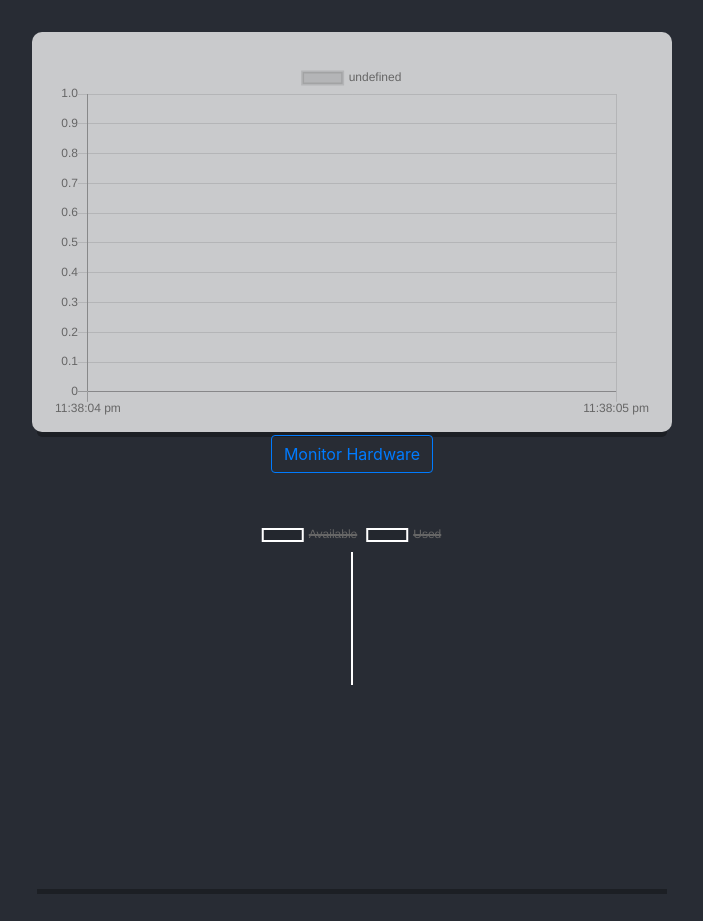
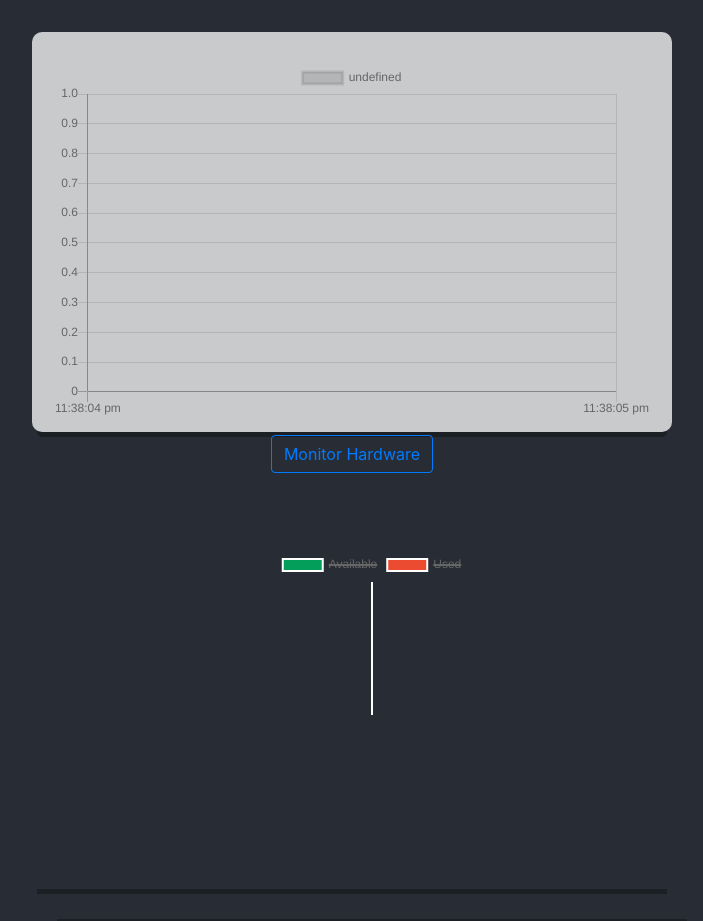
Before and after one commit to VALE46GP/react-flask-app, a React (Create React App) app: page / in a window 1280 px wide. Shown: the whole page, without its empty margins (288-991 px from the left). Built offline with nearby package versions, Linux system fonts and the light colour scheme.

Commit message:
refactor styles of GraphMemory

```diff
--- a/src/components/GraphMemory/GraphMemory.js
+++ b/src/components/GraphMemory/GraphMemory.js
@@ -20,12 +20,12 @@ class GraphMemory extends React.Component {
       data: {
         datasets: [{
           data: formattedData,
+          backgroundColor: [
+            '#029E5A',
+            '#EB4C31',
+          ]
         }],
         labels: [ 'Available', 'Used' ],
-        backgroundColor: [
-          "#029E5A",
-          "#EB4C31",
-        ]
       },
       options: {
       }
@@ -52,11 +52,13 @@ class GraphMemory extends React.Component {
   render() {
     return (
       <div className={classes.container}>
-        <div className={classes.graph}>
-          <canvas
-            id="chartMemory"
-            ref={this.chartRef}
-          />
+        <div className={classes.container_inner}>
+          <div className={classes.graph}>
+            <canvas
+              id="chartMemory"
+              ref={this.chartRef}
+            />
+          </div>
         </div>
       </div>
     )
--- a/src/components/GraphMemory/GraphMemory.module.css
+++ b/src/components/GraphMemory/GraphMemory.module.css
@@ -4,6 +4,7 @@
     width: 100%;
 }
 
+.container_inner,
 .graph {
     width: 50vw;
     height: 50vh;
```
